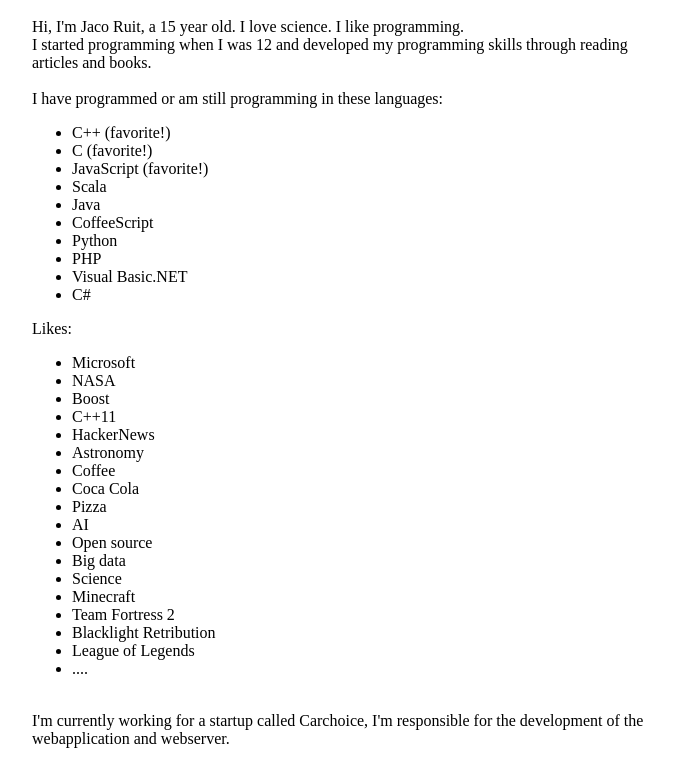
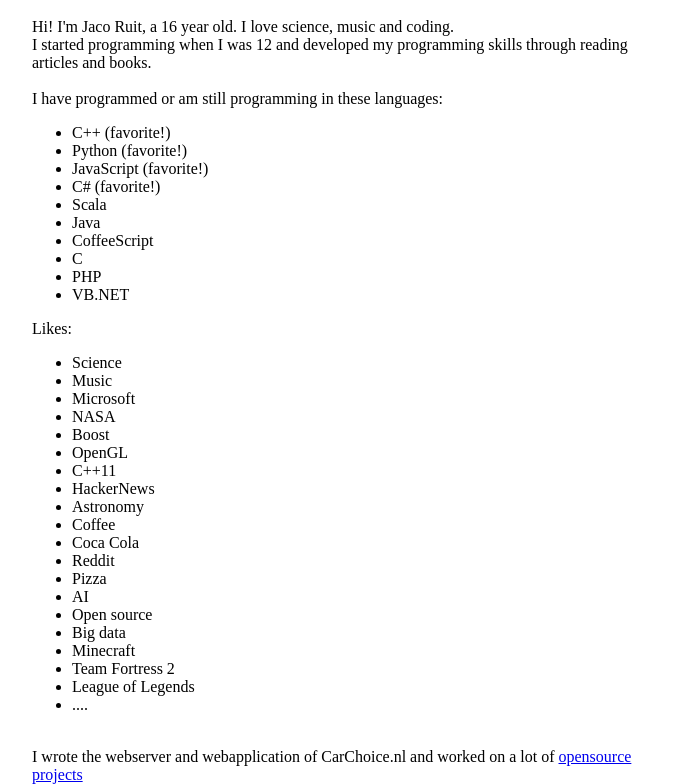
Before and after one commit to JacoRuit/jacoruit.github.com, a plain HTML site: page index.html in a window 1280 px wide. Shown: the part 53-837 px from the top of the page, without its empty margins (288-962 px from the left). Before the commit the page ends 801 px from the top, so only its background shows below. Drawn offline with Linux system fonts and the light colour scheme.

Commit message:
Update index.html

```diff
--- a/index.html
+++ b/index.html
@@ -8,46 +8,48 @@
 
 	<body>
 		<h1>Jaco Ruit</h1>
-		Hi, I'm Jaco Ruit, a 15 year old. I love science. I like programming.<br/>
+		Hi! I'm Jaco Ruit, a 16 year old. I love science, music and coding.<br/>
 		I started programming when I was 12 and developed my programming skills through reading articles and books. <br/><br/>
 		I have programmed or am still programming in these languages:
 		<ul>
 			<li>C++ (favorite!)</li>
-			<li>C (favorite!)</li>
+			<li>Python (favorite!)</li>
 			<li>JavaScript (favorite!)</li>
+			<li>C# (favorite!)</li>
 			<li>Scala</li>
 			<li>Java</li>
 			<li>CoffeeScript</li>
-			<li>Python</li>
+			<li>C</li>
 			<li>PHP</li>
-			<li>Visual Basic.NET</li>
-			<li>C#</li>
+			<li>VB.NET</li>
 		</ul>
 
 		Likes:
 		<ul>
+			<li>Science</li>
+			<li>Music</li>
 			<li>Microsoft</li>
 			<li>NASA</li>
 			<li>Boost</li>
+			<li>OpenGL</li>
 			<li>C++11</li>
 			<li>HackerNews</li>
 			<li>Astronomy</li>
 			<li>Coffee</li>
 			<li>Coca Cola</li>
+			<li>Reddit</li>
 			<li>Pizza</li>
 			<li>AI</li>
 			<li>Open source</li>
 			<li>Big data</li>
-			<li>Science</li>
 			<li>Minecraft</li>
 			<li>Team Fortress 2</li>
-			<li>Blacklight Retribution</li>
 			<li>League of Legends</li>
 			<li>....</li>
 		</ul>
 
 		<br/>
-		I'm currently working for a startup called Carchoice, I'm responsible for the development of the webapplication and webserver. <br/>
+		I wrote the webserver and webapplication of CarChoice.nl and worked on a lot of <a href="http://github.com/JacoRuit">opensource projects</a>
 	</body>
 
 </html>
```
